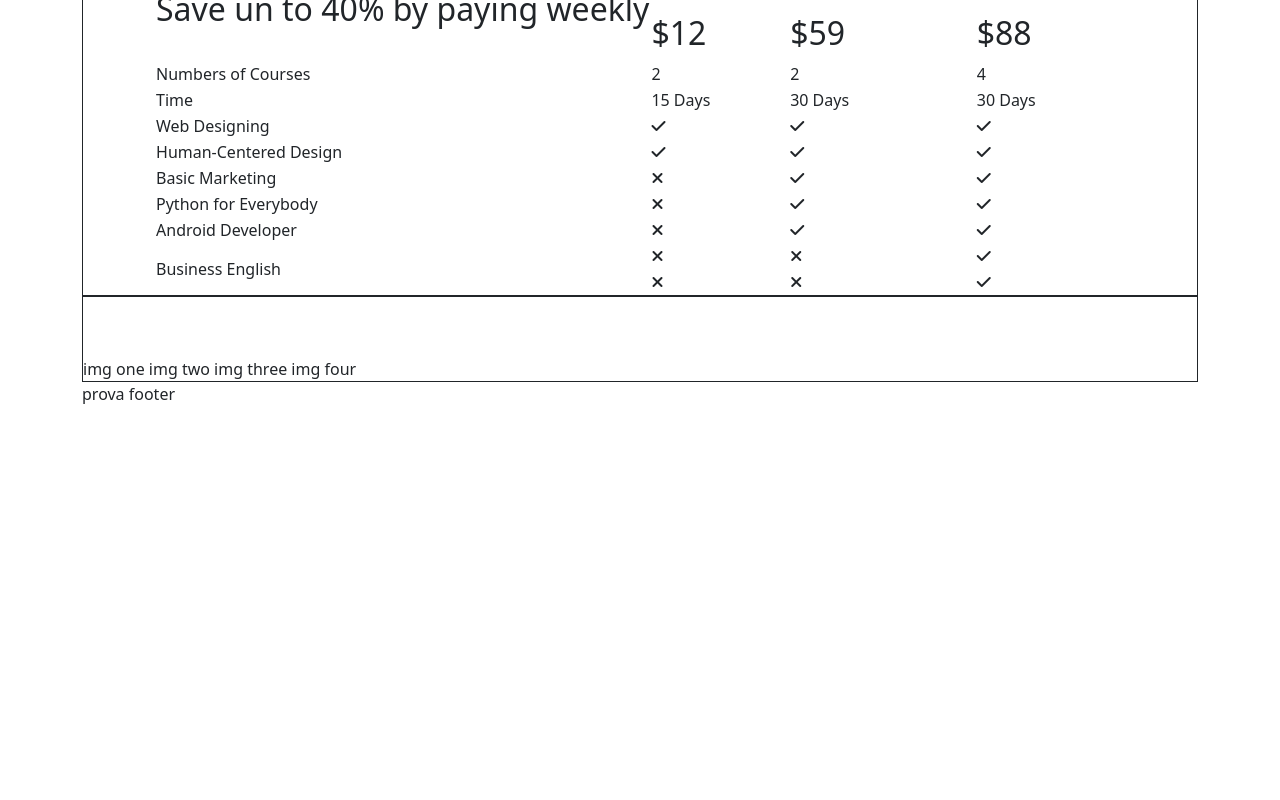
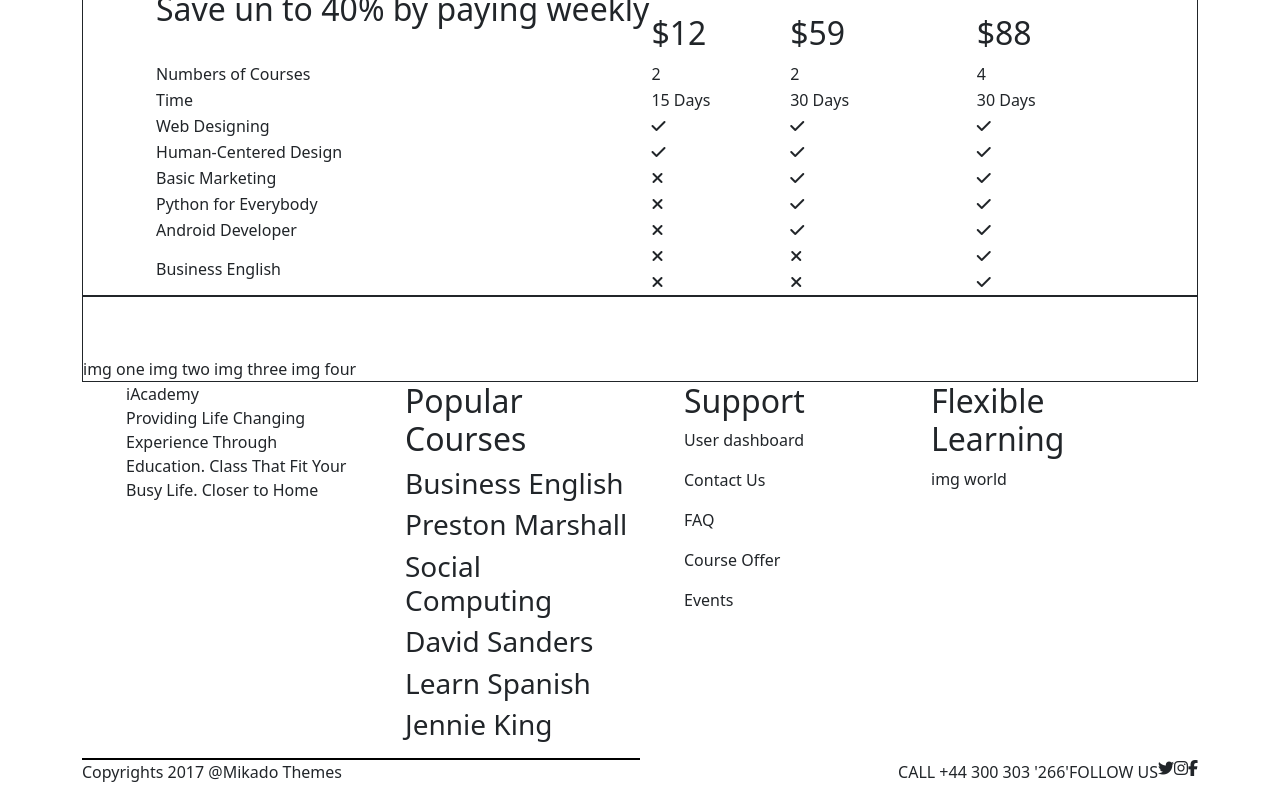
Before and after one commit to ClaudioPerrone/proj-html-vuejs, a Vue app: page / in a window 1280 px wide. Shown: the part 1818-2618 px from the top of the page. Before the commit the page ends 2224 px from the top, so only its background shows below. Built offline with nearby package versions, Linux system fonts and the light colour scheme.

Commit message:
Feat: added basic footer

```diff
--- a/src/components/PageFooter.vue
+++ b/src/components/PageFooter.vue
@@ -5,11 +5,83 @@
 </script>
 
 <template>
-    prova footer
+    <footer>
+        <div class="container">
+            <div class="row">
+                <div class="col-3">
+                    <ul>
+                        <li>iAcademy</li>
+                        <li><p>Providing Life Changing Experience Through Education. Class That Fit Your Busy Life. Closer to Home</p></li>
+
+                    </ul>
+                </div>
+                <div class="col-3">
+                    <ul>
+                        <li>
+                            <h2>Popular Courses</h2>
+                        </li>
+                        <li>
+                            <h3>Business English</h3>
+                            <h3>Preston Marshall</h3>
+                        </li>
+                        <li>
+                            <h3>Social Computing</h3>
+                            <h3>David Sanders</h3>
+                        </li>
+                        <li>
+                            <h3>Learn Spanish</h3>
+                            <h3>Jennie King</h3>
+                        </li>
+                    </ul>
+                </div>
+                <div class="col-3">
+                    <div>
+                        <ul>
+                            <li><h2>Support</h2></li>
+                            <li><p>User dashboard</p></li>
+                            <li><p>Contact Us</p></li>
+                            <li><p>FAQ</p></li>
+                            <li><p>Course Offer</p></li>
+                            <li><p>Events</p></li>
+                        </ul>
+                    </div>
+                </div>
+                <div class="col-3">
+                    <h2>Flexible Learning</h2>
+                    img world
+                </div>
+            </div>
+        </div>
+        <div class="line d-flex justify-content-center"></div>
+        <div class="d-flex justify-content-between">
+            <div>
+                <p>Copyrights 2017 @Mikado Themes</p>
+            </div>
+            <div class="d-flex justify-content-between">
+                <p>CALL +44 300 303 '266'</p>
+                <p>FOLLOW US</p>
+                <div class="d-flex justify-content-between">
+                    <i class="fa-brands fa-twitter"></i>
+                    <i class="fa-brands fa-instagram"></i>
+                    <i class="fa-brands fa-facebook-f"></i>
+                </div>
+            </div>
+        </div>
+    </footer>
 </template>
 
 <style scoped lang="scss">
 
     @use '../style/partials/variables' as *;
 
+    .line {
+        border: 1px solid black;
+        height: 1px;
+        width: 50%;
+    }
+
+    li {
+        list-style: none;
+    }
+
 </style>
--- a/src/components/PageMain.vue
+++ b/src/components/PageMain.vue
@@ -106,6 +106,7 @@
             <h1>Popular Online Courses</h1>
             <p>Lorem ipsum dolor sit amet consectetur adipisicing elit. Deleniti officia rerum quaerat consequatur explicabo quo culpa totam beatae, nesciunt sequi deserunt, autem corrupti. Officiis, libero magni. Fuga ea aut dignissimos!</p>
         </div>
+        <div class="container">
             <div class="row">
                 <div class="card col-4">
                     <div>
@@ -162,6 +163,7 @@
                         <p>1</p>
                         <i class="fa-solid fa-tag"></i>
                         <p>BUSINESS</p>
+                    </div>
                 </div>
             </div>
         </div>
@@ -334,7 +336,7 @@
     </section>
 
     <section>
-        <div>
+        <div class="d-flex justify-content-between">
             img one
             img two
             img three
```
Lines whose indentation alone changed are shown as unchanged.
